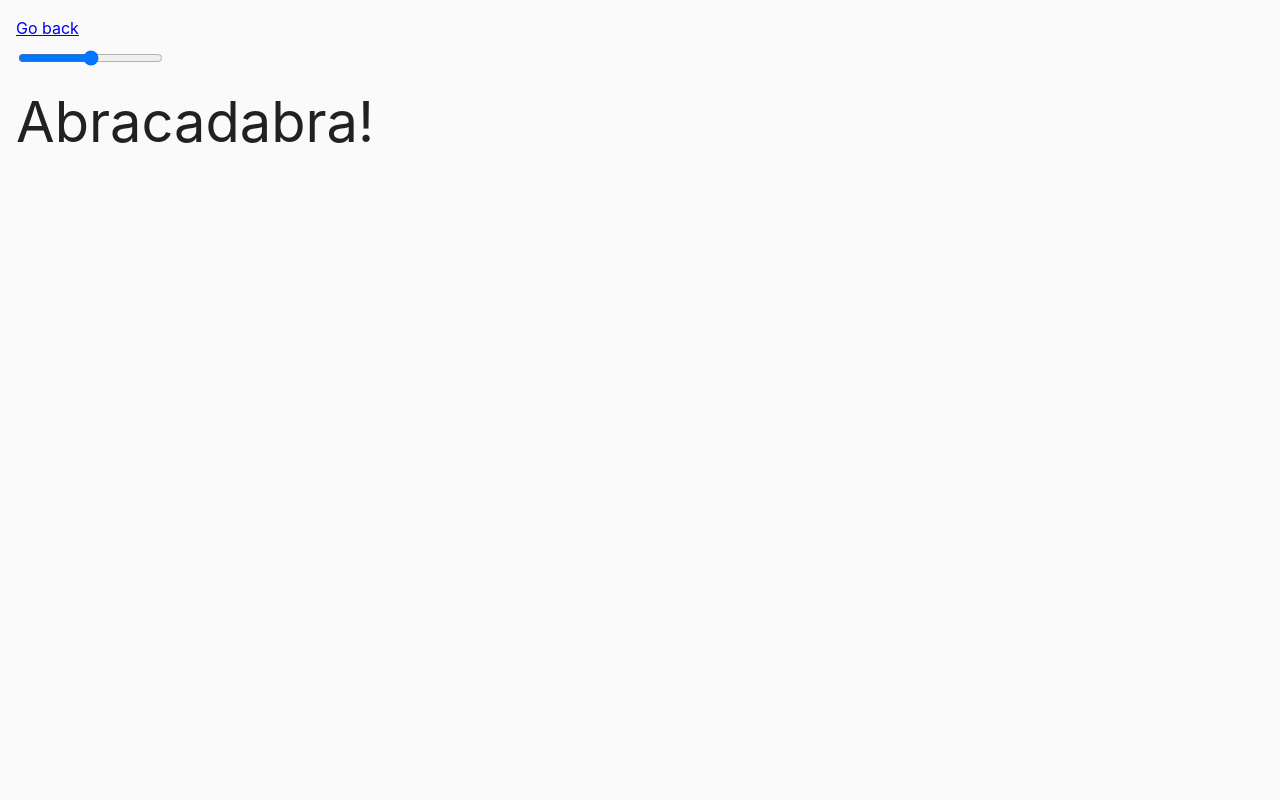
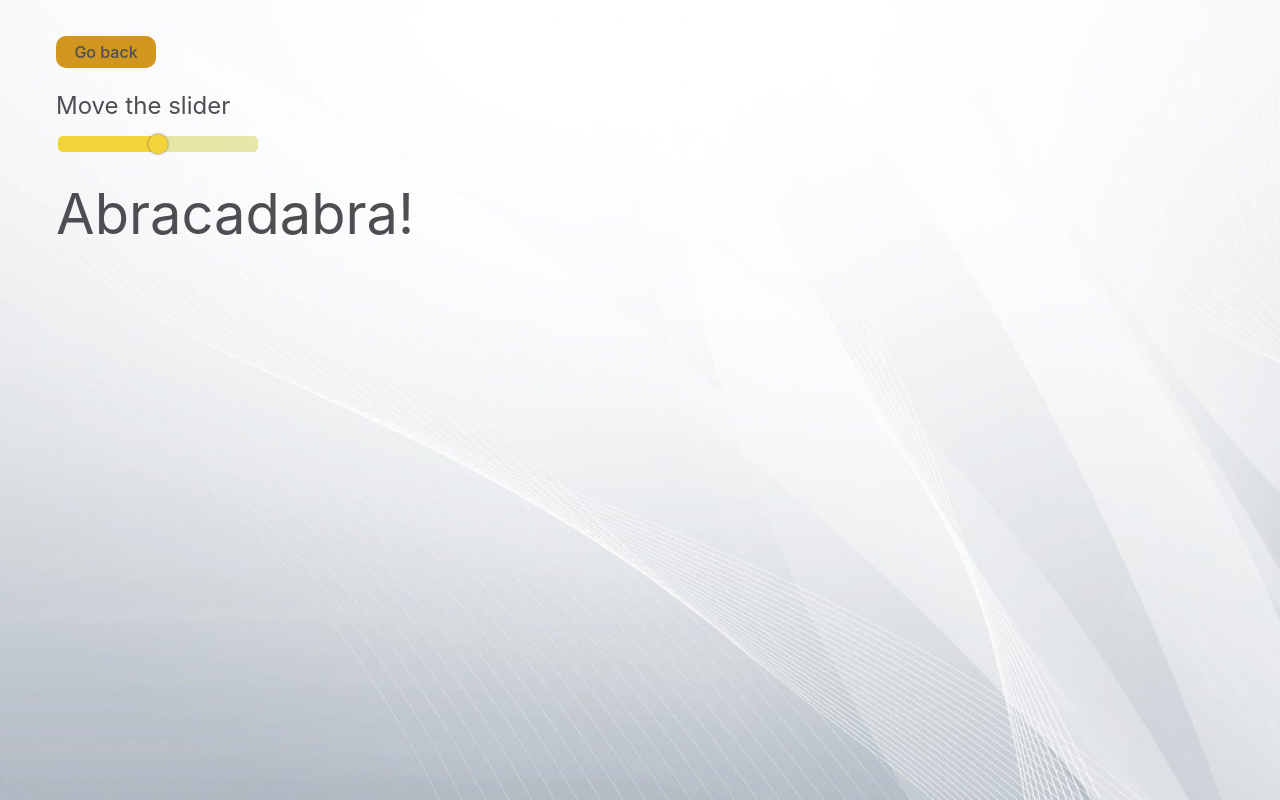
Before and after one commit to akymenko-m/goit-js-hw-06, a plain HTML site: page task-07.html in a window 1280 px wide. Drawn offline with Linux system fonts and the light colour scheme.

Commit message:
update task 6 7, add styles, add custom style input range

```diff
--- /dev/null
+++ b/css/task-06.css
@@ -0,0 +1,50 @@
+body {
+    background: url('../images/bg.jpg') no-repeat center fixed;
+    background-size: cover;
+}
+
+.main {
+    margin-left: 40px;
+}
+
+.btn {
+    margin: 20px 0;
+    display: inline-block;
+    min-width: 100px;
+    padding: 4px 10px;
+    background-color: #d0961d;
+    text-decoration: none;
+    font-size: 16px;
+    font-weight: 500;
+    color: #4c4e52;
+    text-align: center;
+    border-radius: 10px;
+}
+
+.btn:hover,
+.btn:focus {
+    background-color: #909296;
+    color: #ecb23a;
+    box-shadow: 4px 4px 5px rgba(229, 165, 35, 0.56);
+}
+
+.input {
+    display: block;
+    margin-bottom: 20px;
+    width: 300px;
+    border: 2px solid #bdbdbd;
+    border-radius: 10px;
+}
+
+.input:hover,
+.input:focus {
+    border-color: #ecb23a;
+}
+
+#validation-input.valid {
+    border-color: #4caf50;
+}
+
+#validation-input.invalid {
+    border-color: #f44336;
+}
--- /dev/null
+++ b/css/task-07.css
@@ -0,0 +1,121 @@
+body {
+    background: url('../images/bg.jpg') no-repeat center fixed;
+    background-size: cover;
+}
+
+.main {
+    margin-left: 40px;
+}
+
+.btn {
+    margin: 20px 0;
+    display: inline-block;
+    min-width: 100px;
+    padding: 4px 10px;
+    background-color: #d0961d;
+    text-decoration: none;
+    font-size: 16px;
+    font-weight: 500;
+    color: #4c4e52;
+    text-align: center;
+    border-radius: 10px;
+}
+
+.btn:hover,
+.btn:focus {
+    background-color: #909296;
+    color: #ecb23a;
+    box-shadow: 4px 4px 5px rgba(229, 165, 35, 0.56);
+}
+
+.text {
+    margin-bottom: 10px;
+    font-size: 24px;
+    color: #4c4e52;
+}
+
+.input {
+    display: inline-block;
+    margin-bottom: 20px;
+    cursor: pointer;
+}
+
+.input[type="range"] {
+    -webkit-appearance: none;
+    margin-right: 15px;
+    width: 200px;
+    height: 7px;
+    background: rgba(225, 225, 145, 0.789);
+    border-radius: 5px;
+    background-image: linear-gradient(#f2d338, #f2d338);
+    background-size: 50% 100%;
+    background-repeat: no-repeat;
+}
+
+/* Input Thumb */
+.input[type="range"]::-webkit-slider-thumb {
+    -webkit-appearance: none;
+    height: 20px;
+    width: 20px;
+    border-radius: 50%;
+    background: #f2d338;
+    cursor: ew-resize;
+    box-shadow: 0 0 2px 0 #555;
+    transition: background .3s ease-in-out;
+}
+
+.input[type="range"]::-moz-range-thumb {
+    -webkit-appearance: none;
+    height: 20px;
+    width: 20px;
+    border-radius: 50%;
+    background: #f2d338;
+    cursor: ew-resize;
+    box-shadow: 0 0 2px 0 #555;
+    transition: background .3s ease-in-out;
+}
+
+.input[type="range"]::-ms-thumb {
+    -webkit-appearance: none;
+    height: 20px;
+    width: 20px;
+    border-radius: 50%;
+    background: #f2d338;
+    cursor: ew-resize;
+    box-shadow: 0 0 2px 0 #555;
+    transition: background .3s ease-in-out;
+}
+
+.input[type="range"]::-webkit-slider-thumb:hover {
+    background: #f2d338;
+}
+
+.input[type="range"]::-moz-range-thumb:hover {
+    background: #f2d338;
+}
+
+.input[type="range"]::-ms-thumb:hover {
+    background: #f2d338;
+}
+
+/* Input Track */
+.input[type="range"]::-webkit-slider-runnable-track {
+    -webkit-appearance: none;
+    box-shadow: none;
+    border: none;
+    background: transparent;
+}
+
+.input[type="range"]::-moz-range-track {
+    -webkit-appearance: none;
+    box-shadow: none;
+    border: none;
+    background: transparent;
+}
+
+.input[type="range"]::-ms-track {
+    -webkit-appearance: none;
+    box-shadow: none;
+    border: none;
+    background: transparent;
+}
--- a/js/task-04.js
+++ b/js/task-04.js
@@ -21,4 +21,5 @@ buttonIncrement.addEventListener("click", () => {
 
 resetButton.addEventListener("click", () => {
     spanEl.textContent = 0;
+    counterValue = 0;
 });
--- a/js/task-07.js
+++ b/js/task-07.js
@@ -1,19 +1,24 @@
-const controlRange = document.querySelector('#font-size-control');
-const textElem = document.querySelector('#text');
-textElem.style.fontSize = '56px';
+const controlRange = document.querySelector("#font-size-control");
+const textElem = document.querySelector("#text");
+textElem.style.fontSize = "56px";
 
-controlRange.addEventListener('input', (event) => {
+// controlRange.addEventListener("input", (event) => {
+//     textElem.style.fontSize = `${event.currentTarget.value}px`;
+// });
+
+controlRange.addEventListener("input", handleInputChange);
+
+function handleInputChange(event) {
+    let target = event.target;
+
+    if (event.target.type !== "range") {
+        target = document.getElementById("font-size-control");
+    }
+    const min = 4;
+    const max = 100;
+    const val = target.value;
+
+    target.style.backgroundSize = ((val - min) * 96) / (max - min) + "% 100%";
+
     textElem.style.fontSize = `${event.currentTarget.value}px`;
-    // console.log(event.currentTarget.value);
-    // console.log(textElem.style.fontSize);
-
-});
-
-//чернетка
- // if (event.currentTarget.value += 1) {
-    //     console.log('hi!');
-    // }
-    // for (let i = min; i <= max; i += 1) {
-    //     textElem.style.fontSize += 1;
-    //     console.log(event.currentTarget.value.length);
-    // }
+}
--- a/task-07.html
+++ b/task-07.html
@@ -1,19 +1,33 @@
 <!DOCTYPE html>
 <html lang="ru">
+
 <head>
   <meta charset="UTF-8" />
   <meta http-equiv="X-UA-Compatible" content="IE=edge" />
   <meta name="viewport" content="width=device-width, initial-scale=1.0" />
+
+  <link rel="apple-touch-icon" sizes="180x180" href="./public/apple-touch-icon.png">
+  <link rel="icon" type="image/png" sizes="32x32" href="./public//favicon-32x32.png">
+  <link rel="icon" type="image/png" sizes="16x16" href="./public//favicon-16x16.png">
+  <link rel="manifest" href="./public//site.webmanifest">
   <title>Task 7</title>
+
   <link rel="stylesheet" href="css/common.css" />
+  <link rel="stylesheet" href="css/task-07.css" />
 </head>
+
 <body>
-    <p><a href="index.html">Go back</a></p>
+  <main class="main">
+    <a href="index.html" class="go-back btn">Go back</a>
 
-    <input id="font-size-control" type="range" min="16" max="96" />
+    <p class="text">Move the slider</p>
+
+    <input id="font-size-control" class="input" type="range" min="16" max="96" />
     <br />
-    <span id="text">Abracadabra!</span>
+    <span id="text" class="text">Abracadabra!</span>
+  </main>
 
   <script src="js/task-07.js" type="module"></script>
 </body>
+
 </html>
```
Also changed, not shown: task-06.html (+11 -15 lines). Lines whose indentation alone changed are shown as unchanged.
